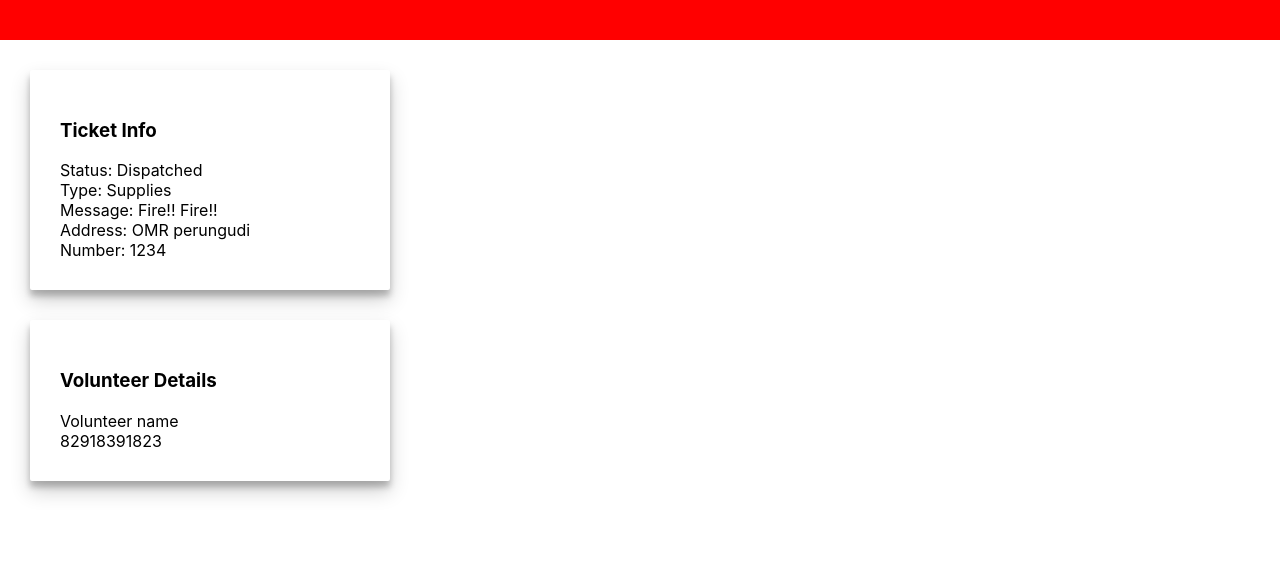
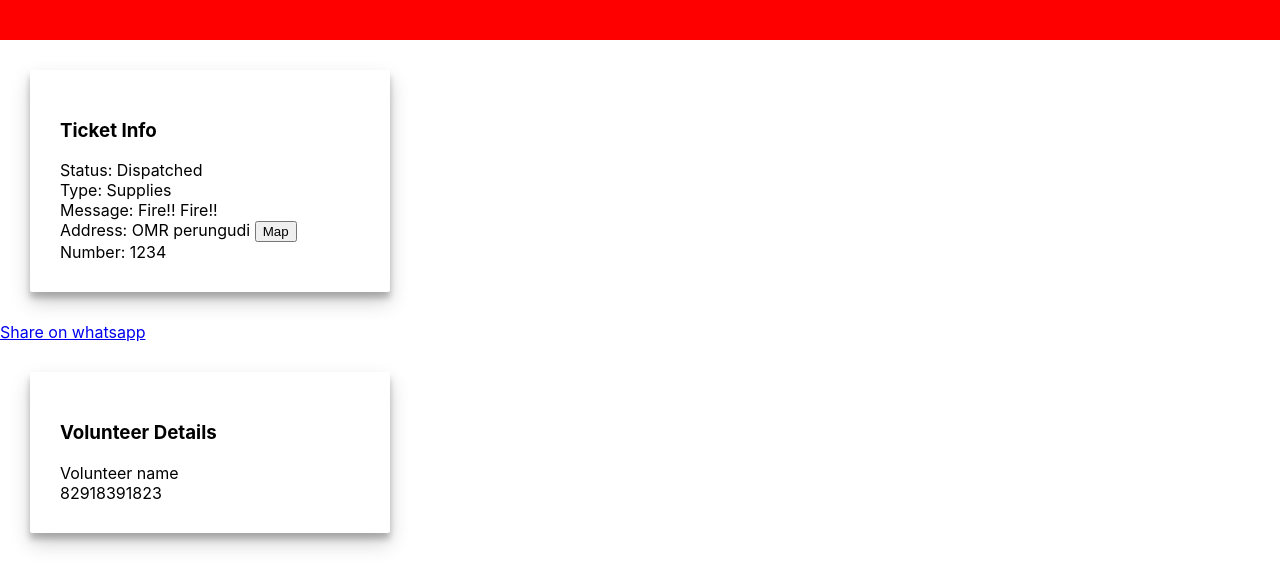
Before and after one commit to extrasalt/catamaran, a React (Create React App) app: page / in a window 1280 px wide. Shown: the top 588 px of the page. Built offline with nearby package versions, Linux system fonts and the light colour scheme.

Commit message:
Remove material-ui

```diff
--- a/package.json
+++ b/package.json
@@ -3,7 +3,6 @@
   "version": "0.1.0",
   "private": true,
   "dependencies": {
-    "@material-ui/core": "^4.5.0",
     "react": "^16.10.2",
     "react-dom": "^16.10.2",
     "react-scripts": "3.2.0"
--- a/src/App.js
+++ b/src/App.js
@@ -2,42 +2,7 @@ import React from "react";
 import logo from "./logo.svg";
 
 import "./App.css";
-
-function DetailedView() {
-  return (
-    <div>
-      <div className="card">
-        <h3>Ticket Info</h3>
-        <div>
-          <span> Status: </span> <span> Dispatched </span>
-        </div>
-        <div>
-          <span> Type: </span> <span> Supplies </span>
-        </div>
-        <div>
-          <span> Message: </span> <span> Fire!! Fire!! </span>
-        </div>
-        <div>
-          <span> Address: </span> <span> OMR perungudi </span>
-        </div>
-        <div>
-          <span> Number: </span> <span> 1234</span>
-        </div>
-      </div>
-      <VolunteerCard />
-    </div>
-  );
-}
-
-function VolunteerCard() {
-  return (
-    <div class="card">
-      <h3>Volunteer Details</h3>
-      Volunteer name <br />
-      82918391823
-    </div>
-  );
-}
+import DetailedView from "./DetailedView.js";
 
 function Nav() {
   var style = {
--- /dev/null
+++ b/src/DetailedView.js
@@ -0,0 +1,50 @@
+import React from "react";
+import logo from "./logo.svg";
+
+import "./App.css";
+
+function DetailedView() {
+  return (
+    <div>
+      <div className="card">
+        <h3>Ticket Info</h3>
+        <div>
+          <span> Status: </span> <span> Dispatched</span>
+        </div>
+        <div>
+          <span> Type: </span> <span> Supplies </span>
+        </div>
+        <div>
+          <span> Message: </span> <span> Fire!! Fire!! </span>
+        </div>
+        <div>
+          <span> Address: </span> <span> OMR perungudi </span>
+          <button>Map</button>
+        </div>
+
+        <div>
+          <span> Number: </span> <span> 1234</span>
+        </div>
+      </div>
+      <ShareOnWhatsapp message="Fire!! Fire!!" />
+      <VolunteerCard />
+    </div>
+  );
+}
+
+function ShareOnWhatsapp(props) {
+  var whatsappLink = "whatsapp://send?text=" + props.message;
+  return <a href={whatsappLink}> Share on whatsapp </a>;
+}
+
+function VolunteerCard() {
+  return (
+    <div class="card">
+      <h3>Volunteer Details</h3>
+      Volunteer name <br />
+      82918391823
+    </div>
+  );
+}
+
+export default DetailedView;
```
Also changed, not shown: 1 other file (tests, documents, lock files or other folders).
